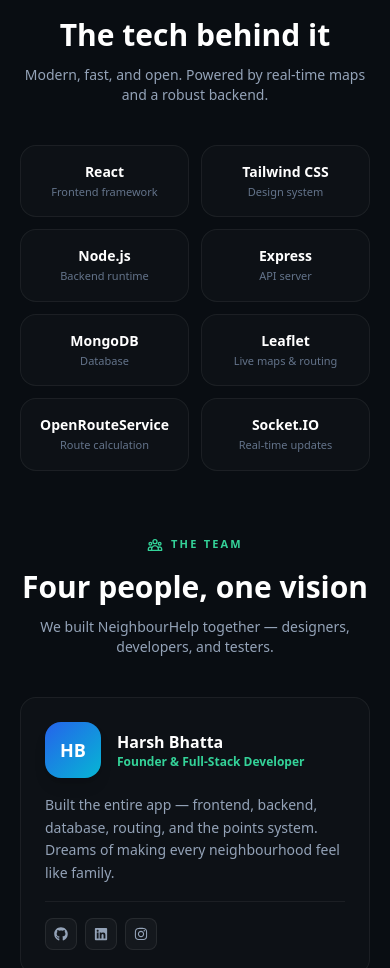
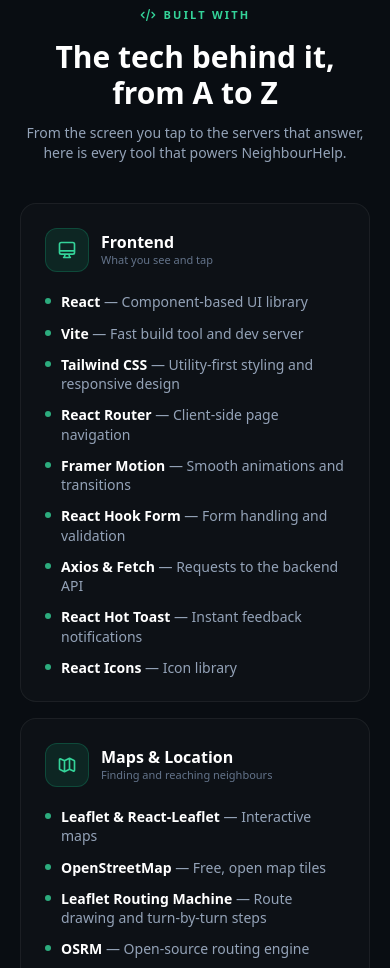
Before and after one commit to IamHarshhh122/NeighbourHelp, a React (Vite) app in the folder frontend/: page /about in a window 390 px wide. Shown: the part 3623-4591 px from the top of the page. Built offline with nearby package versions, Linux system fonts and the light colour scheme; no server answers.

Commit message:
force clean direct oauth url

```diff
--- a/frontend/src/components/About.jsx
+++ b/frontend/src/components/About.jsx
@@ -11,6 +11,12 @@
   HiOutlineChatAlt2,
   HiOutlineStar,
   HiOutlineCode,
+  HiOutlineDesktopComputer,
+  HiOutlineMap,
+  HiOutlineServer,
+  HiOutlineDatabase,
+  HiOutlineLockClosed,
+  HiOutlineCloudUpload,
 } from "react-icons/hi";
 import { FaGithub, FaLinkedin, FaInstagram } from "react-icons/fa";
 import { motion } from "framer-motion";
@@ -101,19 +107,116 @@
   {
     icon: <HiOutlineGlobe />,
     title: "Hyper-local",
-    desc: "Everything happens within a 1-5 km radius. Real neighbours, real connections.",
+    desc: "Tasks are listed by distance from you, so you always see what is closest first. Real neighbours, real connections.",
   },
 ];
 
-const techStack = [
-  { name: "React", desc: "Frontend framework" },
-  { name: "Tailwind CSS", desc: "Design system" },
-  { name: "Node.js", desc: "Backend runtime" },
-  { name: "Express", desc: "API server" },
-  { name: "MongoDB", desc: "Database" },
-  { name: "Leaflet", desc: "Live maps & routing" },
-  { name: "OpenRouteService", desc: "Route calculation" },
-  { name: "Socket.IO", desc: "Real-time updates" },
+const techGroups = [
+  {
+    icon: <HiOutlineDesktopComputer />,
+    title: "Frontend",
+    subtitle: "What you see and tap",
+    items: [
+      { name: "React", desc: "Component-based UI library" },
+      { name: "Vite", desc: "Fast build tool and dev server" },
+      { name: "Tailwind CSS", desc: "Utility-first styling and responsive design" },
+      { name: "React Router", desc: "Client-side page navigation" },
+      { name: "Framer Motion", desc: "Smooth animations and transitions" },
+      { name: "React Hook Form", desc: "Form handling and validation" },
+      { name: "Axios & Fetch", desc: "Requests to the backend API" },
+      { name: "React Hot Toast", desc: "Instant feedback notifications" },
+      { name: "React Icons", desc: "Icon library" },
+    ],
+  },
+  {
+    icon: <HiOutlineMap />,
+    title: "Maps & Location",
+    subtitle: "Finding and reaching neighbours",
+    items: [
+      { name: "Leaflet & React-Leaflet", desc: "Interactive maps" },
+      { name: "OpenStreetMap", desc: "Free, open map tiles" },
+      { name: "Leaflet Routing Machine", desc: "Route drawing and turn-by-turn steps" },
+      { name: "OSRM", desc: "Open-source routing engine" },
+      { name: "Nominatim", desc: "Address search and geocoding" },
+      { name: "Geolocation API", desc: "Live position and distance tracking" },
+    ],
+  },
+  {
+    icon: <HiOutlineServer />,
+    title: "Backend",
+    subtitle: "The engine behind the app",
+    items: [
+      { name: "Node.js", desc: "JavaScript runtime on the server" },
+      { name: "Express", desc: "REST API framework" },
+      { name: "Mongoose", desc: "MongoDB data models and queries" },
+      { name: "CORS", desc: "Only trusted origins can call the API" },
+      { name: "express-session", desc: "Session handling during sign-in" },
+      { name: "dotenv", desc: "Secrets kept out of the source code" },
+    ],
+  },
+  {
+    icon: <HiOutlineDatabase />,
+    title: "Database",
+    subtitle: "Where everything is stored",
+    items: [
+      { name: "MongoDB Atlas", desc: "Managed cloud database" },
+      { name: "Users", desc: "Profiles, credits and home location" },
+      { name: "Tasks", desc: "Requests, status, proofs and rewards" },
+    ],
+  },
+  {
+    icon: <HiOutlineLockClosed />,
+    title: "Authentication & Security",
+    subtitle: "Keeping accounts safe",
+    items: [
+      { name: "Google OAuth 2.0", desc: "One-tap sign in with Google" },
+      { name: "Passport.js", desc: "Authentication middleware" },
+      { name: "Email OTP", desc: "Verification codes sent with Nodemailer" },
+      { name: "bcrypt", desc: "Passwords are hashed, never stored as plain text" },
+      { name: "Secure cookies", desc: "HttpOnly, SameSite and Secure flags in production" },
+      { name: "HTTPS", desc: "All traffic is encrypted end to end" },
+    ],
+  },
+  {
+    icon: <HiOutlineCloudUpload />,
+    title: "Deployment & DevOps",
+    subtitle: "How it reaches the internet",
+    items: [
+      { name: "GitHub", desc: "Source control; every push triggers a deploy" },
+      { name: "Vercel", desc: "Frontend hosting on a global CDN" },
+      { name: "Render", desc: "Backend web service hosting" },
+      { name: "Google Cloud Console", desc: "OAuth credentials and redirect settings" },
+      { name: "Environment variables", desc: "Separate configuration for each service" },
+    ],
+  },
+];
+
+const architecture = [
+  {
+    title: "Browser",
+    desc: "You open NeighbourHelp on your phone or computer.",
+  },
+  {
+    title: "Vercel",
+    desc: "Delivers the React app instantly from the nearest edge location.",
+  },
+  {
+    title: "Render",
+    desc: "Runs the Express API for sign-in, tasks, rewards and email codes.",
+  },
+  {
+    title: "MongoDB Atlas",
+    desc: "Stores users, tasks and credits securely in the cloud.",
+  },
+];
+
+const googleFlow = [
+  "You tap Continue with Google on the website hosted on Vercel.",
+  "The browser goes to the Render API, which redirects you to Google.",
+  "You choose your account and approve access to your name and email.",
+  "Google sends you back to the Render callback with a one-time code.",
+  "The API verifies it, then finds or creates your account in MongoDB.",
+  "You are redirected to the website, signed in and ready to help.",
 ];
 
 export default function About() {
@@ -280,22 +383,100 @@
                 Built with
               </span>
             </div>
-            <h2 className="text-3xl font-bold text-white mb-3">The tech behind it</h2>
-            <p className="text-sm text-slate-400 max-w-lg mx-auto">
-              Modern, fast, and open. Powered by real-time maps and a robust backend.
+            <h2 className="text-3xl font-bold text-white mb-3">The tech behind it, from A to Z</h2>
+            <p className="text-sm text-slate-400 max-w-xl mx-auto">
+              From the screen you tap to the servers that answer, here is every tool that powers
+              NeighbourHelp.
             </p>
           </div>
 
-          <div className="grid grid-cols-2 sm:grid-cols-4 gap-3">
-            {techStack.map((tech, i) => (
-              <div
-                key={i}
-                className="p-4 rounded-2xl border border-white/[0.06] bg-white/[0.02] text-center hover:border-emerald-500/20 transition"
+          <div className="grid grid-cols-1 md:grid-cols-2 lg:grid-cols-3 gap-4">
+            {techGroups.map((group, i) => (
+              <motion.div
+                key={group.title}
+                initial={{ opacity: 0, y: 10 }}
+                whileInView={{ opacity: 1, y: 0 }}
+                viewport={{ once: true }}
+                transition={{ delay: i * 0.05 }}
+                className="p-6 rounded-2xl border border-white/[0.06] bg-white/[0.02] hover:border-emerald-500/20 transition flex flex-col"
               >
-                <p className="text-sm font-bold text-white mb-0.5">{tech.name}</p>
-                <p className="text-[11px] text-slate-500">{tech.desc}</p>
+                <div className="flex items-center gap-3 mb-5">
+                  <div className="w-11 h-11 rounded-xl bg-emerald-500/[0.12] border border-emerald-500/25 flex items-center justify-center text-emerald-400 text-xl shrink-0">
+                    {group.icon}
+                  </div>
+                  <div className="min-w-0">
+                    <h3 className="text-base font-bold text-white leading-tight">{group.title}</h3>
+                    <p className="text-[11px] text-slate-500">{group.subtitle}</p>
+                  </div>
+                </div>
+
+                <ul className="space-y-3">
+                  {group.items.map((item) => (
+                    <li key={item.name} className="flex items-start gap-2.5">
+                      <span className="mt-1.5 w-1.5 h-1.5 rounded-full bg-emerald-400/80 shrink-0" />
+                      <p className="text-sm leading-snug">
+                        <span className="font-semibold text-white">{item.name}</span>
+                        <span className="text-slate-400"> — {item.desc}</span>
+                      </p>
+                    </li>
+                  ))}
+                </ul>
+              </motion.div>
+            ))}
+          </div>
+        </section>
+
+        {/* ─────── HOW IT ALL CONNECTS ─────── */}
+        <section className="mb-16">
+          <div className="text-center mb-10">
+            <h2 className="text-3xl font-bold text-white mb-3">How it all connects</h2>
+            <p className="text-sm text-slate-400 max-w-lg mx-auto">
+              Every tap travels through four layers before you see the result.
+            </p>
+          </div>
+
+          <div className="grid grid-cols-1 sm:grid-cols-2 lg:grid-cols-4 gap-4">
+            {architecture.map((node, i) => (
+              <motion.div
+                key={node.title}
+                initial={{ opacity: 0, y: 10 }}
+                whileInView={{ opacity: 1, y: 0 }}
+                viewport={{ once: true }}
+                transition={{ delay: i * 0.07 }}
+                className="relative p-5 rounded-2xl border border-white/[0.06] bg-white/[0.02] text-center"
+              >
+                <span className="inline-flex w-8 h-8 rounded-full bg-emerald-500/[0.12] border border-emerald-500/25 text-emerald-400 text-xs font-bold items-center justify-center mb-3">
+                  {i + 1}
+                </span>
+                <h3 className="text-base font-bold text-white mb-1.5">{node.title}</h3>
+                <p className="text-xs text-slate-400 leading-relaxed">{node.desc}</p>
+                {i < architecture.length - 1 && (
+                  <span className="hidden lg:block absolute top-1/2 -right-3.5 -translate-y-1/2 text-emerald-500/60 text-lg z-10">
+                    →
+                  </span>
+                )}
+              </motion.div>
+            ))}
+          </div>
+
+          <div className="mt-6 rounded-3xl border border-emerald-500/[0.15] bg-gradient-to-br from-emerald-900/[0.12] via-[#0d1218] to-[#0d1218] p-6 sm:p-8">
+            <div className="flex items-center gap-3 mb-5">
+              <div className="w-10 h-10 rounded-xl bg-emerald-500/[0.12] border border-emerald-500/25 flex items-center justify-center">
+                <HiOutlineLockClosed className="text-emerald-400 text-xl" />
               </div>
-            ))}
+              <h3 className="text-xl font-bold text-white">Signing in with Google, step by step</h3>
+            </div>
+
+            <ol className="space-y-3">
+              {googleFlow.map((text, i) => (
+                <li key={i} className="flex items-start gap-3">
+                  <span className="w-6 h-6 rounded-full bg-emerald-500/[0.15] border border-emerald-500/25 text-emerald-300 text-[11px] font-bold flex items-center justify-center shrink-0 mt-0.5">
+                    {i + 1}
+                  </span>
+                  <p className="text-sm text-slate-300 leading-relaxed">{text}</p>
+                </li>
+              ))}
+            </ol>
           </div>
         </section>
 
@@ -347,6 +528,7 @@
                         href={member.socials.github}
                         target="_blank"
                         rel="noreferrer"
+                        aria-label={`${member.name} on GitHub`}
                         className="w-8 h-8 rounded-lg bg-white/[0.03] border border-white/[0.08] flex items-center justify-center text-slate-400 hover:text-white hover:border-white/20 transition"
                       >
                         <FaGithub className="text-sm" />
@@ -357,6 +539,7 @@
                         href={member.socials.linkedin}
                         target="_blank"
                         rel="noreferrer"
+                        aria-label={`${member.name} on LinkedIn`}
                         className="w-8 h-8 rounded-lg bg-white/[0.03] border border-white/[0.08] flex items-center justify-center text-slate-400 hover:text-blue-400 hover:border-blue-400/40 transition"
                       >
                         <FaLinkedin className="text-sm" />
@@ -367,6 +550,7 @@
                         href={member.socials.instagram}
                         target="_blank"
                         rel="noreferrer"
+                        aria-label={`${member.name} on Instagram`}
                         className="w-8 h-8 rounded-lg bg-white/[0.03] border border-white/[0.08] flex items-center justify-center text-slate-400 hover:text-pink-400 hover:border-pink-400/40 transition"
                       >
                         <FaInstagram className="text-sm" />
```
